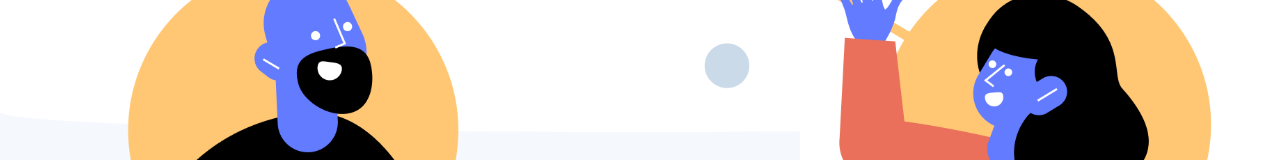
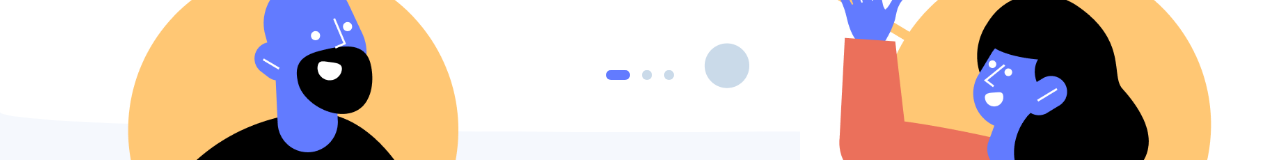
Before and after one commit to taylorreichner/Team-Mesh, a React (Create React App) app: page /onboarding in a window 1280 px wide. Shown: the part 508-668 px from the top of the page. Built offline with nearby package versions, Linux system fonts and the light colour scheme.

Commit message:
Place onboarding dots onto onboarding screens

```diff
--- a/src/Containers/notes/note.jsx
+++ b/src/Containers/notes/note.jsx
@@ -16,7 +16,6 @@ const Note = () => {
         <NoteList events={events} />
         </>
     )
-
 }
 
 export default Note;
--- a/src/Containers/onboarding-container/onboarding.css
+++ b/src/Containers/onboarding-container/onboarding.css
@@ -15,6 +15,13 @@
 
 .slide {
     text-align: center;
+}
+
+.onboarding-dots {
+    position: absolute;
+    bottom: 212px;
+    left: 50%;
+    transform: translateX(-50%);
 }
 
 .next-button {
--- a/src/Containers/onboarding-container/onboarding.jsx
+++ b/src/Containers/onboarding-container/onboarding.jsx
@@ -3,6 +3,7 @@ import '../../style.css'
 import '../../Components/css/button.css'
 import '../../Components/css/backButton.css'
 import '../../Components/css/rect.css'
+import '../../Components/css/navDots.css'
 import './onboarding.css'
 
 import WelcomeImg from '../../assets/onboarding/onboarding-welcome.png'
@@ -42,6 +43,11 @@ const Onboarding = () => {
 
 
         </div>
+        <nav className="onboarding-dots">
+            <div class="dash"></div>
+            <div class="dot"></div>
+            <div class="dot"></div>
+        </nav>
         <div className="rect round-rect rect-white rect-flip"> </div>
         <div className="skip-button">
             <h4>Skip</h4>
```
